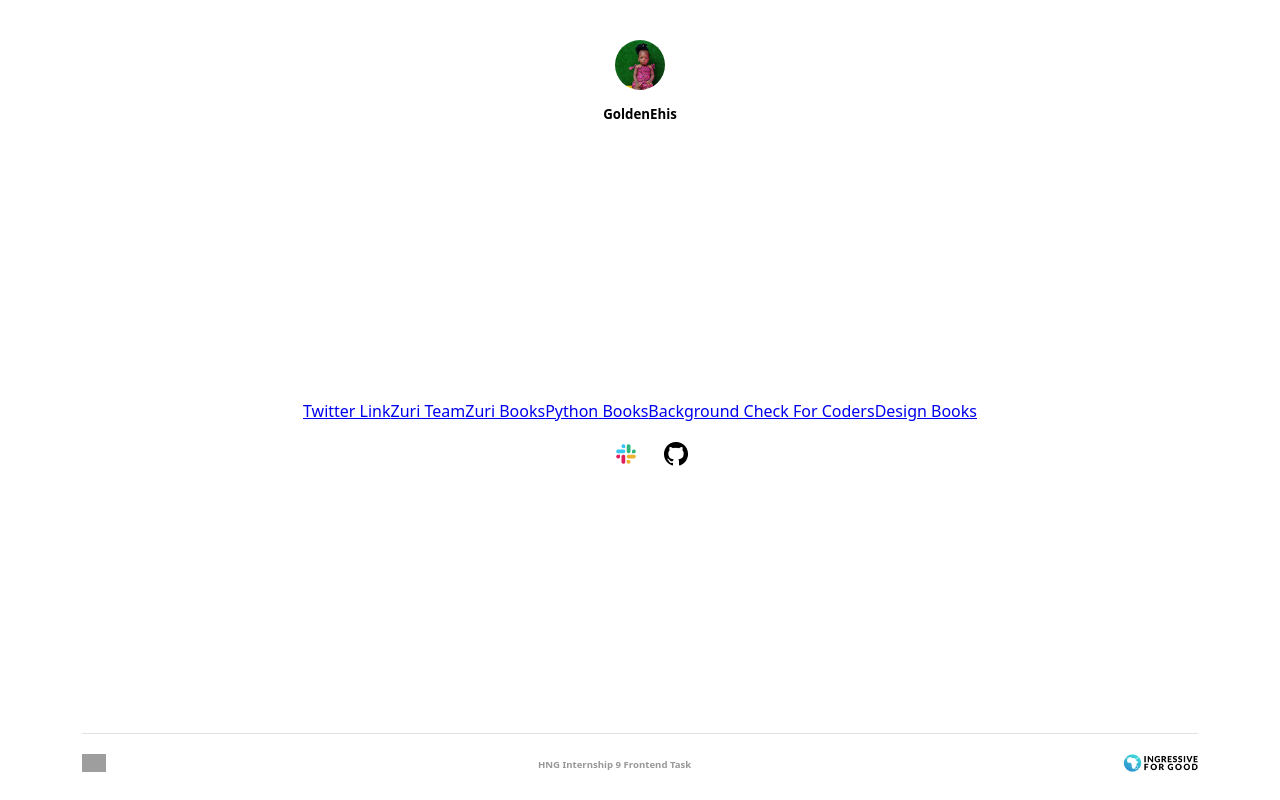
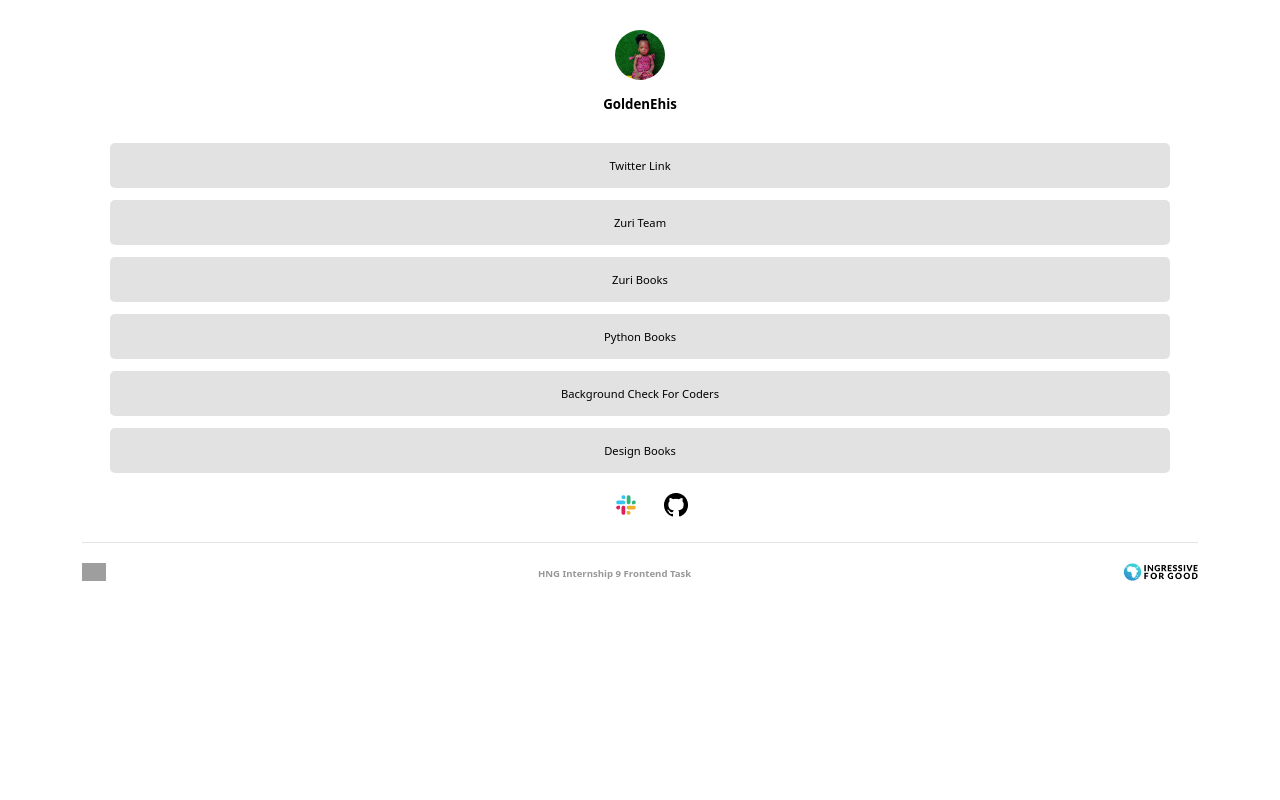
Before and after one commit to ehisgodswill/linktree, a React (Create React App) app: page / in a window 1280 px wide. Built offline with nearby package versions, Linux system fonts and the light colour scheme; grey boxes are pictures that could not be loaded.

Commit message:
move header

```diff
--- a/src/App.js
+++ b/src/App.js
@@ -6,7 +6,7 @@ import LinkSection from './components/Linksection';
 function App() {
   return (
    <>
-    <Header />
+    {/* <Header /> */}
     <LinkSection />
     <Footer />
    </>
--- a/src/components/Linksection.js
+++ b/src/components/Linksection.js
@@ -1,8 +1,10 @@
 import slack from './assets/slack.png';
 import github from './assets/github.png'
+import Header from './Header';
 function LinkSection() {
     return (
         <section className='linksection'>
+            <Header />
             <div className='links'>
                 <a href='https://twitter.com/GoldenEhis' id='twitter_link'>Twitter Link</a>
                 <a href='https://training.zuri.team/' id='btn__zuri'>Zuri Team</a>
--- a/src/index.css
+++ b/src/index.css
@@ -6,8 +6,9 @@ body,
   padding: 0 calc(1% + 15px);
   display: flex;
   flex-direction: column;
-  justify-content: space-between;
-  --grey: rgb(228, 225, 225);
+  gap: 25px;
+  --grey: rgb(226, 226, 226);
+  --darkgrey: rgb(153, 152, 152);
 }
 
 body {
@@ -23,7 +24,7 @@ body {
 
 .header{
   width: 100%;
-  padding-top: 40px;
+  padding-top: 30px;
   display: flex;
   flex-direction: column;
   align-items: center;
@@ -49,6 +50,24 @@ body {
   gap: 20px;
   width: 100%;
 }
+.links{
+  display: flex;
+  flex-direction: column;
+  gap: 12px;
+  align-items: center;
+  margin: auto;
+  width: 95%;
+}
+.links>a{
+  width: 100%;
+  text-align: center;
+  text-decoration: none;
+  color: black;
+  background-color: var(--grey);
+  padding: 15px;
+  font-size: 0.7rem;
+  border-radius: 5px;
+}
 .social{
   display: flex;
   gap: 50%;
@@ -56,13 +75,15 @@ body {
 .social >img{
   width: 2vw;
 }
+
+
 .footer{
   display: flex;
   gap: 20px;
   justify-content: space-between;
   align-items: center;
   width: 100%;
-  color: rgb(153, 152, 152);
+  color: var(--darkgrey);
   border-top: 1px solid var(--grey);
   font-size: 0.6rem;
   padding: 20px 0 25px;
```
